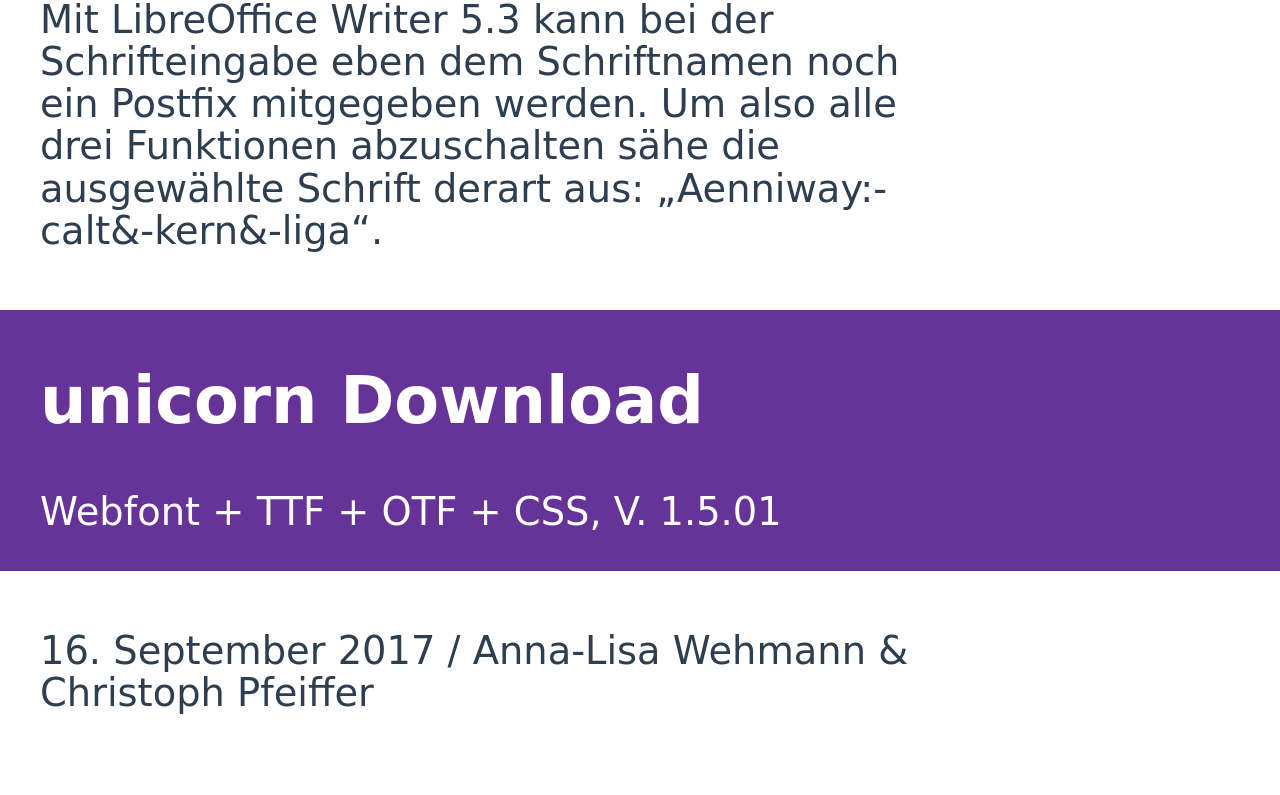
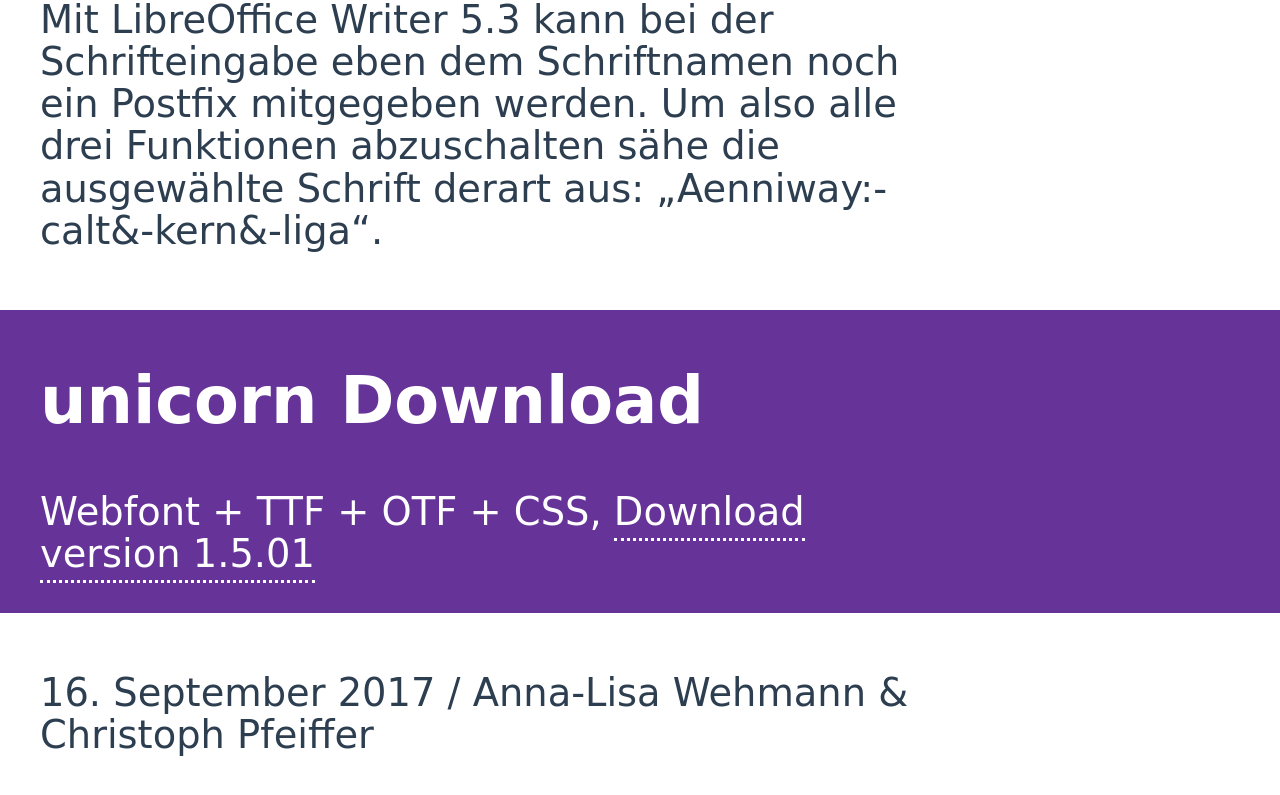
Before and after one commit to maybegeek/Aenniway, a plain HTML site: page index.html in a window 1280 px wide. Shown: the part 7835-8630 px from the top of the page. Before the commit the page ends 8587 px from the top, so only its background shows below. Drawn offline with Linux system fonts and the light colour scheme; files whose address does not match are found by name.

Commit message:
Download-Link zum Release added

```diff
--- a/index.html
+++ b/index.html
@@ -3,8 +3,8 @@
   <head>
     <meta charset="utf-8">
     <title>Aenniway, liebevoll fontifizierte Handschrift.</title>
-    <meta name="author" content="Christoph Pfeiffer">
-    <meta name="description" content="Aenniway, a font.">
+    <meta name="author" content="Anna-Lisa Wehmann, Christoph Pfeiffer">
+    <meta name="description" content="Aenniway, a font. Anna-Lisa Wehmann and Christoph Pfeiffer">
     <meta name="keywords" content="Aenniway, Font">
     <meta name="viewport" content="width=device-width, initial-scale=1">
     <link rel="stylesheet" href="githubio/aussehen.css">
@@ -175,7 +175,7 @@
            <div class="row">
              <div class="c9">
                <h2 id="downloaddoku">unicorn Download</h2>
-               <p>Webfont + TTF + OTF + CSS, V. 1.5.01</p>
+               <p>Webfont + TTF + OTF + CSS, <a href="https://github.com/maybegeek/aenniway/archive/v1.5.01.zip">Download version 1.5.01</a></p>
              </div>
            </div>
          </div>
```
